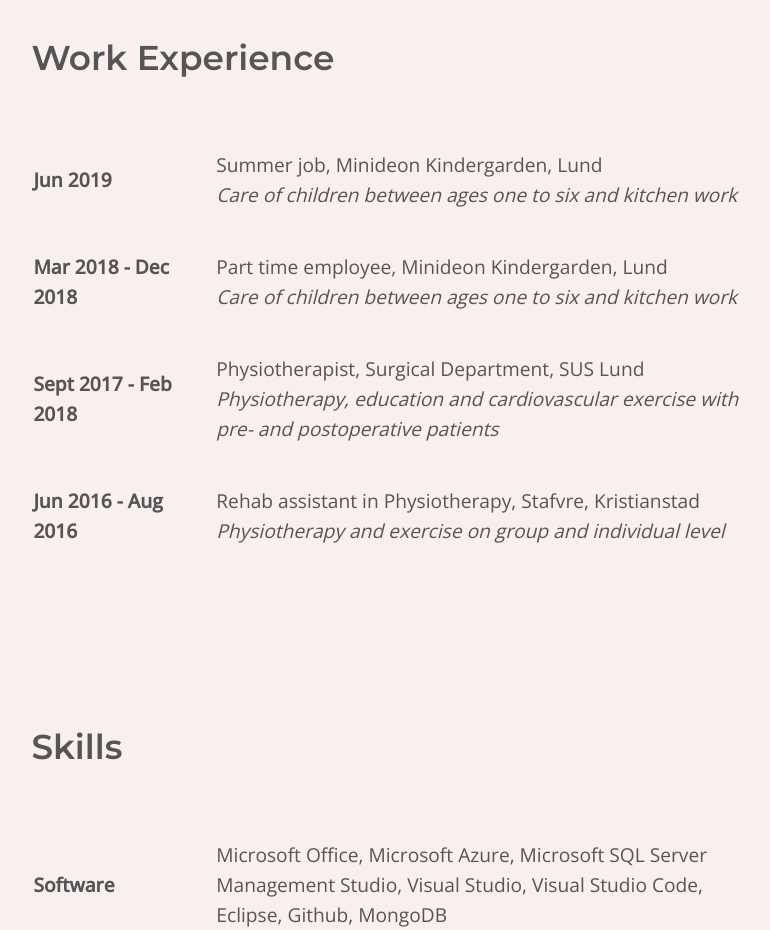
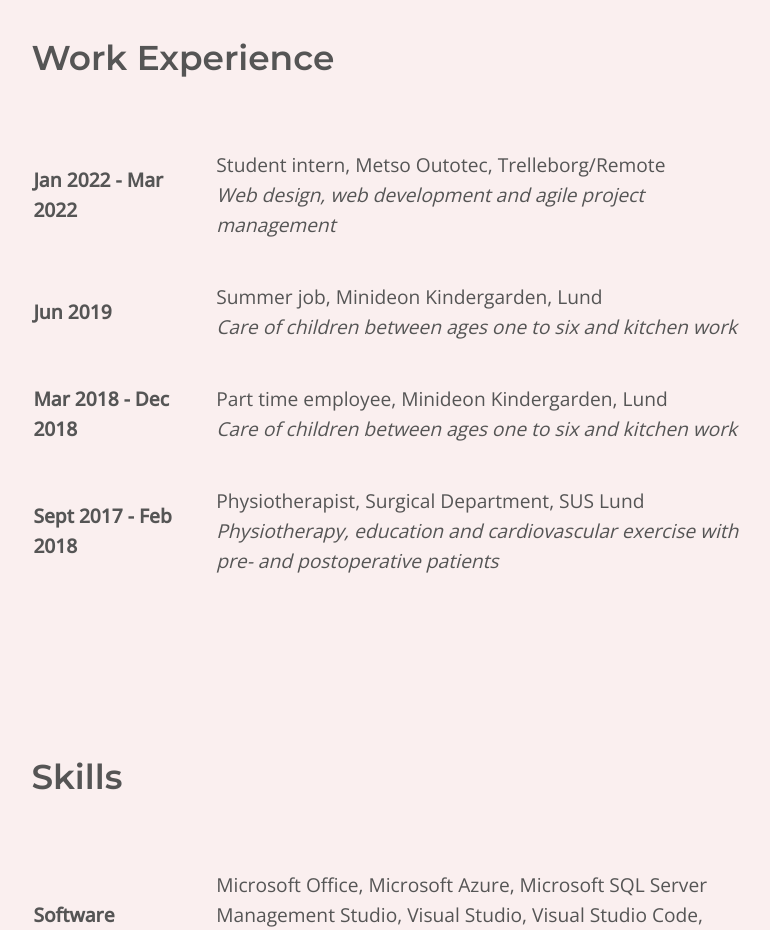
Before and after one commit to AndreaMusa/resume, a plain HTML site: page index.html in a window 1280 px wide. Shown: the part 2480-3410 px from the top of the page, without its empty margins (135-905 px from the left). Drawn offline with nearby package versions, Linux system fonts and the light colour scheme.

Commit message:
added experience

```diff
--- a/index.html
+++ b/index.html
@@ -82,6 +82,13 @@
 
           <h3>Work Experience</h3>
           <table>
+              <tr>
+              <td width="25%"><b>Jan 2022 - Mar 2022</b></td>
+              <td>
+                Student intern, Metso Outotec, Trelleborg/Remote<br />
+                <i>Web design, web development and agile project management</i>
+              </td>
+            </tr>
             <tr>
               <td width="25%"><b>Jun 2019</b></td>
               <td>
@@ -104,13 +111,6 @@
                   >Physiotherapy, education and cardiovascular exercise with
                   pre- and postoperative patients</i
                 >
-              </td>
-            </tr>
-            <tr>
-              <td><b>Jun 2016 - Aug 2016</b></td>
-              <td>
-                Rehab assistant in Physiotherapy, Stafvre, Kristianstad <br />
-                <i>Physiotherapy and exercise on group and individual level</i>
               </td>
             </tr>
           </table>
```
